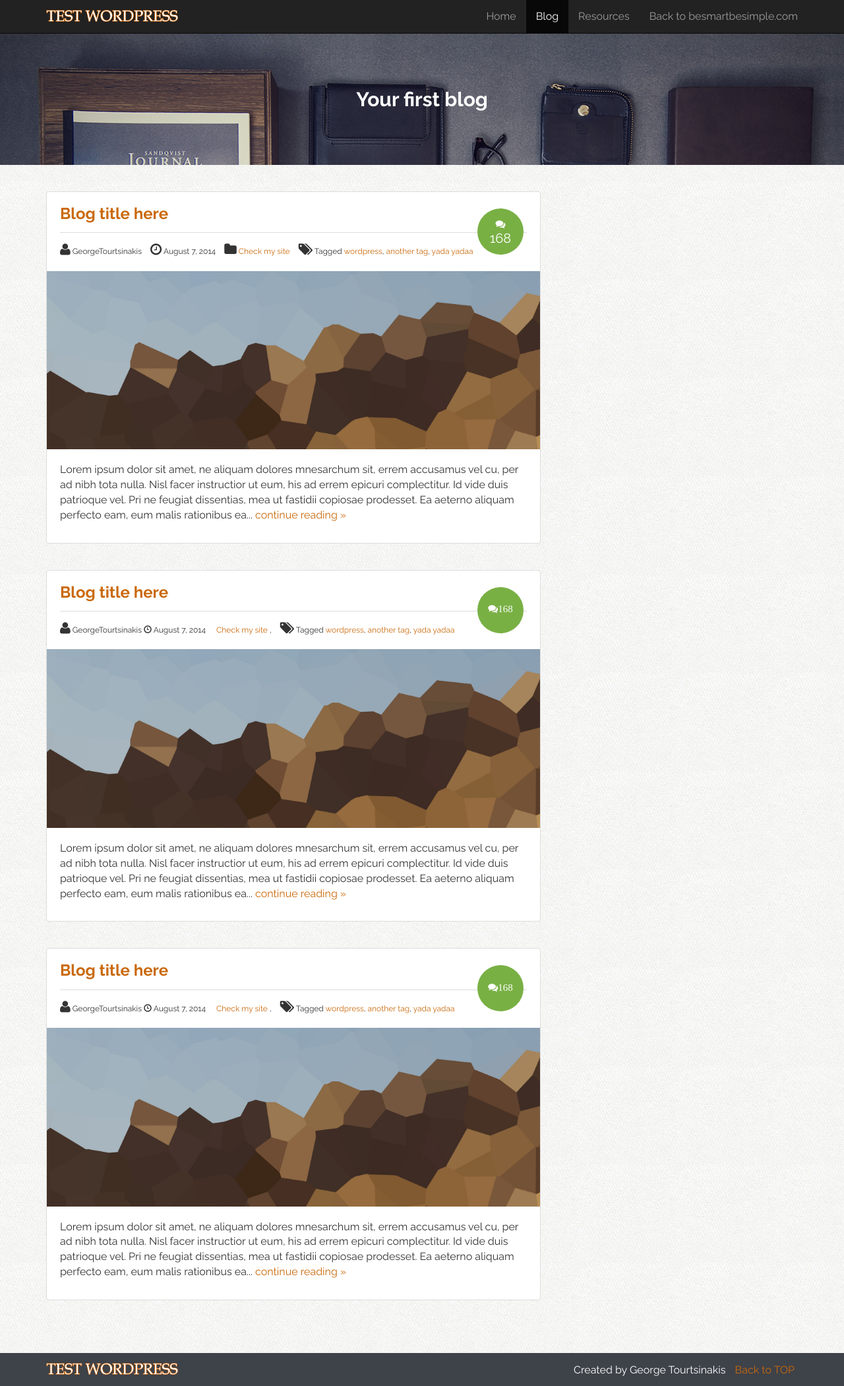
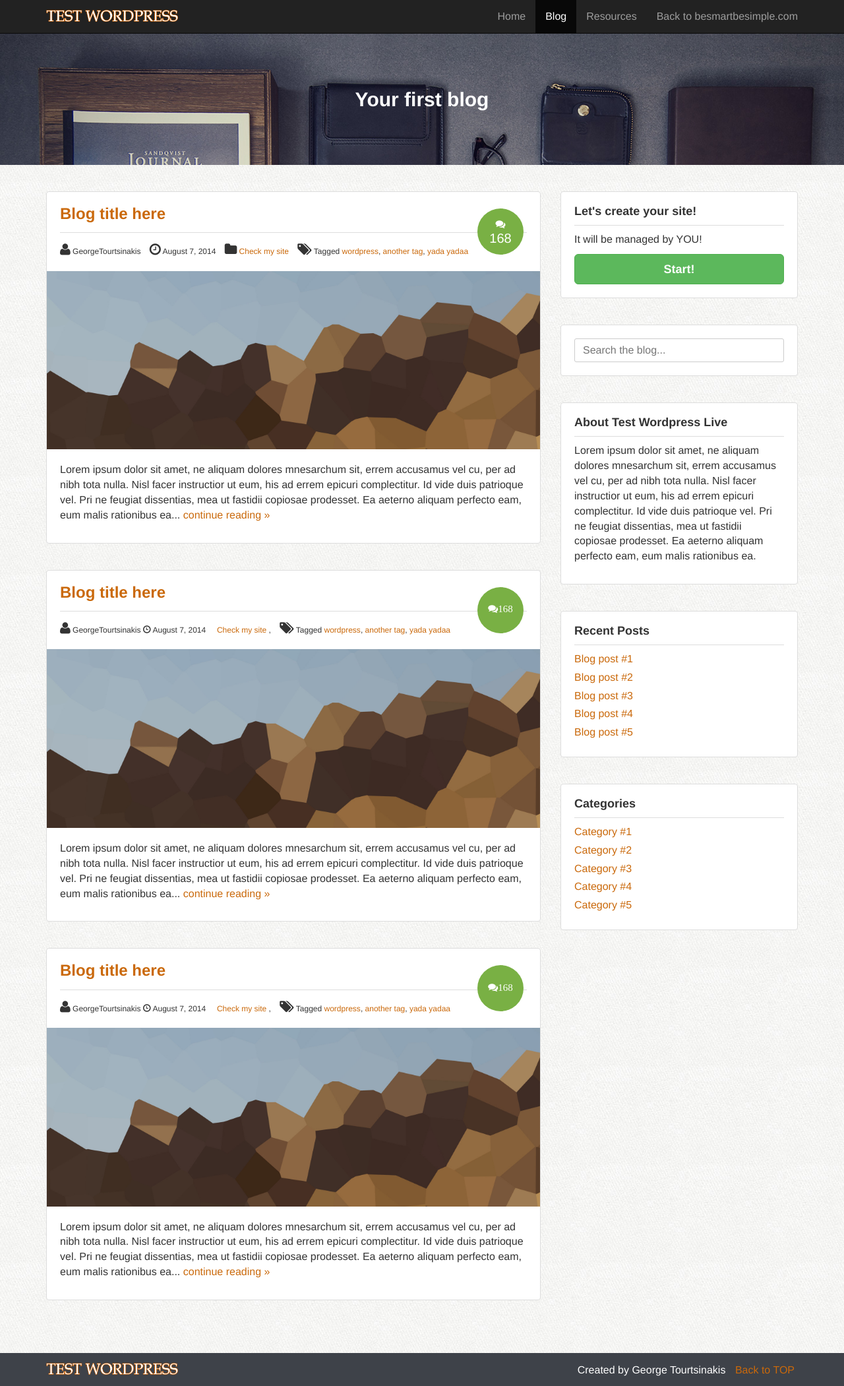
Before and after one commit to georgetour/Bootstrap-to-Wordpress, a PHP site: page /blog.php in a window 1280 px wide. Shown: the whole page at 66% size. Run offline with PHP 8.4, Linux system fonts and the light colour scheme.

Commit message:
Sidebar ready for blog

```diff
--- a/assets/css/_variables.scss
+++ b/assets/css/_variables.scss
@@ -2,8 +2,8 @@
 $green : #79b044;
 $orange: rgb(202,105,11);
 $bluegray : #3e4249;
-
-
-
+$forms-border:#ccc;
+$light-gray:#ddd;
+$input-color: #666666;
 //Fonts
 $raleway :  'Raleway',Helvetica,sans-serif;
--- a/assets/css/custom.css
+++ b/assets/css/custom.css
@@ -291,7 +291,7 @@ a {
     color: #9a5008;
     text-decoration: none; }
 
-.post {
+.post, .widget {
   border: 1px solid #dddddd;
   position: relative;
   background-color: white;
@@ -299,6 +299,23 @@ a {
   -webkit-border-radius: 4px;
   -moz-border-radius: 4px;
   border-radius: 4px; }
+
+.widget {
+  padding: 20px; }
+  .widget h4 {
+    margin: 0 0 10px;
+    padding: 0 0 10px;
+    border-bottom: 1px solid #ddd; }
+  .widget ul {
+    list-style: none;
+    margin: 0;
+    padding: 0; }
+    .widget ul li {
+      margin: 0 0 5px; }
+      .widget ul li:hover {
+        position: relative;
+        left: 2px;
+        color: #9a5008; }
 
 .post header, .post .post-excerpt {
   padding: 20px; }
@@ -351,8 +368,17 @@ a {
 
 /*=========== BLOG LAYOUT END ==============>
 
-
-
+/*==========Forms=====*/
+input, textarea {
+  color: #666666;
+  border: 1px solid #ccc;
+  -webkit-border-radius: 3px;
+  -moz-border-radius: 3px;
+  border-radius: 3px;
+  display: block;
+  width: 100%;
+  box-sizing: border-box;
+  padding: 6px 12px; }
 
 /* Small screens layout*/
 @media screen and (max-width: 767px) {
--- a/assets/css/custom.scss
+++ b/assets/css/custom.scss
@@ -325,7 +325,7 @@ a {
   }
 }
 
-.post{
+.post , .widget{
   border: 1px solid #dddddd;
   position: relative;
   background-color: white;
@@ -334,6 +334,28 @@ a {
   -moz-border-radius: 4px;
   border-radius: 4px;
 
+}
+
+.widget{
+  padding: 20px;
+  h4{
+    margin:0 0 10px;
+    padding: 0 0 10px;
+    border-bottom: 1px solid $light-gray;
+  }
+  ul{
+    list-style: none;
+    margin: 0;
+    padding: 0;
+    li{
+      margin: 0 0 5px;
+      &:hover{
+        position: relative;
+        left: 2px;
+        color: darken($orange, 10%);
+      }
+    }
+  }
 }
 
 .post header , .post .post-excerpt{
@@ -395,7 +417,22 @@ a {
 
 }
 
+
+
 /*=========== BLOG LAYOUT END ==============>
+
+/*==========Forms=====*/
+input,textarea{
+  color: $input-color;
+  border: 1px solid $forms-border;
+  -webkit-border-radius: 3px;
+  -moz-border-radius: 3px;
+  border-radius: 3px;
+  display: block;
+  width: 100%;
+  box-sizing: border-box;
+  padding: 6px 12px;
+}
 
 
 
--- a/blog.php
+++ b/blog.php
@@ -20,8 +20,8 @@
     <!-- Custom CSS -->
     <link href="assets/css/custom.css" rel="stylesheet">
 
-    <!-- Google Fonts -->
-    <link href='http://fonts.googleapis.com/css?family=Raleway:400,700' rel='stylesheet' type='text/css'>
+    <!-- Google Fonts
+    <link href='http://fonts.googleapis.com/css?family=Raleway:400,700' rel='stylesheet' type='text/css'>-->
 </head>
 <body class="blog">
 
@@ -163,9 +163,61 @@
                     </p>
                 </div>
             </article><!--End post-->
+        </main><!--End main------>
+
+        <!--SIDEBAR-------------->
+        <aside class="col-sm-4">
+            <div class="widget">
+                <h4>Let's create your site!</h4>
+                <p>It will be managed by YOU!</p>
+                <button class="btn btn-success btn-lg btn-block" data-toggle="modal" data-target="#myModal">
+                Start!
+                </button>
+            </div><!--Widget---->
+
+            <div class="widget">
+                <form role="form" class="search-form">
+                    <label for="#sidebar-search" class="sr-only"></label>
+                    <input id="sidebar-search" type="text" placeholder="Search the blog...">
+                </form>
+            </div><!--Widget---->
+
+            <div class="widget">
+                <h4>About Test Wordpress Live</h4>
+                <p>Lorem ipsum dolor sit amet, ne aliquam dolores mnesarchum sit,
+                    errem accusamus vel cu, per ad nibh tota nulla.
+                    Nisl facer instructior ut eum, his ad errem epicuri complectitur.
+                    Id vide duis patrioque vel. Pri ne feugiat dissentias,
+                    mea ut fastidii copiosae prodesset. Ea aeterno aliquam perfecto eam,
+                    eum malis rationibus ea.</p>
 
 
-        </main><!--End main------>
+            </div><!--Widget---->
+
+            <div class="widget">
+                <h4>Recent Posts</h4>
+                <ul>
+                    <li><a href="#">Blog post #1</a></li>
+                    <li><a href="#">Blog post #2</a></li>
+                    <li><a href="#">Blog post #3</a></li>
+                    <li><a href="#">Blog post #4</a></li>
+                    <li><a href="#">Blog post #5</a></li>
+                </ul>
+            </div>
+
+            <div class="widget">
+                <h4>Categories</h4>
+                <ul>
+                    <li><a href="#">Category #1</a></li>
+                    <li><a href="#">Category #2</a></li>
+                    <li><a href="#">Category #3</a></li>
+                    <li><a href="#">Category #4</a></li>
+                    <li><a href="#">Category #5</a></li>
+                </ul>
+            </div>
+
+        </aside>
+
 
     </div><!--End row------------>
 </div><!--End container---------->
```
Also changed, not shown: assets/css/custom.min.css, 1 other file.
